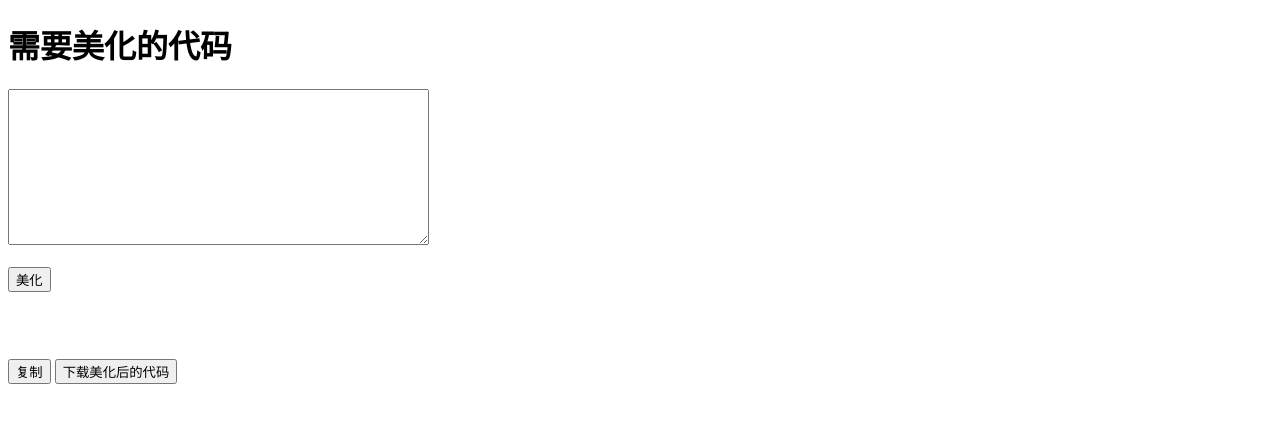
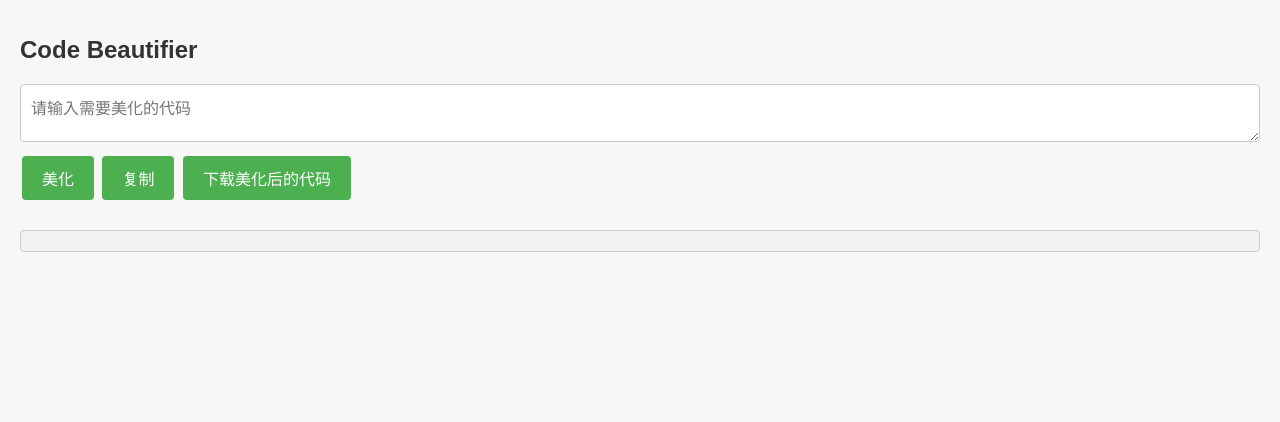
Before and after one commit to Hz46100/code-beautifier, a website: page public/index.html in a window 1280 px wide. Drawn offline with nearby package versions, Linux system fonts and the light colour scheme.

Commit message:
Change the UI

```diff
--- a/public/index.html
+++ b/public/index.html
@@ -3,18 +3,75 @@
   <head>
     <meta charset="UTF-8" />
     <meta name="viewport" content="width=device-width, initial-scale=1.0" />
-    <title>代码美化</title>
+    <title>Code Beautifier</title>
+    <style>
+      body {
+        font-family: Arial, sans-serif;
+        margin: 0;
+        padding: 20px;
+        background-color: #f7f7f7;
+      }
+
+      h1 {
+        color: #333;
+        font-size: 24px;
+        margin-bottom: 20px;
+      }
+
+      textarea {
+        width: 100%;
+        box-sizing: border-box;
+        padding: 10px;
+        font-size: 16px;
+        border: 1px solid #ccc;
+        border-radius: 4px;
+        resize: vertical;
+      }
+
+      button {
+        background-color: #4caf50;
+        color: white;
+        border: none;
+        padding: 10px 20px;
+        text-align: center;
+        text-decoration: none;
+        display: inline-block;
+        font-size: 16px;
+        margin: 10px 2px;
+        cursor: pointer;
+        border-radius: 4px;
+      }
+
+      button:hover {
+        background-color: #45a049;
+      }
+
+      #beautifiedCode {
+        background-color: #f2f2f2;
+        padding: 10px;
+        font-family: monospace;
+        white-space: pre-wrap;
+        word-break: break-all;
+        overflow-x: auto;
+        border: 1px solid #ccc;
+        border-radius: 4px;
+        margin-top: 20px;
+      }
+    </style>
+
     <script src="https://cdn.jsdelivr.net/npm/axios/dist/axios.min.js"></script>
     <script src="/client.js" defer></script>
   </head>
   <body>
-    <h1>需要美化的代码</h1>
-    <textarea id="userCode" rows="10" cols="50"></textarea><br /><br />
-    <button id="beautifyButton">美化</button><br /><br />
-    <pre id="beautifiedCode"></pre>
-    <br /><br />
-    <button id="copyButton">复制</button>
-    <!-- 添加下载按钮 -->
-    <button id="downloadButton">下载美化后的代码</button>
+    <div class="container">
+      <h1>Code Beautifier</h1>
+      <textarea id="userCode" placeholder="请输入需要美化的代码"></textarea>
+      <div class="button-group">
+        <button id="beautifyButton">美化</button>
+        <button id="copyButton">复制</button>
+        <button id="downloadButton">下载美化后的代码</button>
+      </div>
+      <pre id="beautifiedCode"></pre>
+    </div>
   </body>
 </html>
```
